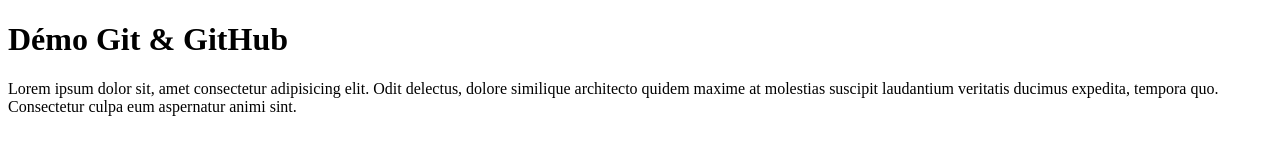
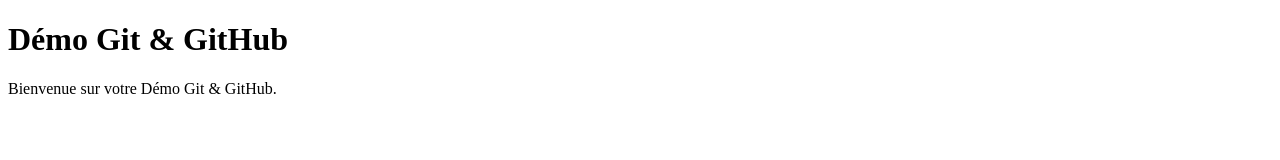
Before and after one commit to coudy102/demo-GitHub, a plain HTML site: page index.html in a window 1280 px wide. Drawn offline with Linux system fonts and the light colour scheme.

Commit message:
Mise à jour du paragraphe

```diff
--- a/index.html
+++ b/index.html
@@ -8,6 +8,6 @@
 </head>
 <body>
     <h1>Démo Git & GitHub</h1>
-    <p>Lorem ipsum dolor sit, amet consectetur adipisicing elit. Odit delectus, dolore similique architecto quidem maxime at molestias suscipit laudantium veritatis ducimus expedita, tempora quo. Consectetur culpa eum aspernatur animi sint.</p>
+    <p>Bienvenue sur votre Démo Git & GitHub.</p>
 </body>
 </html>
```
